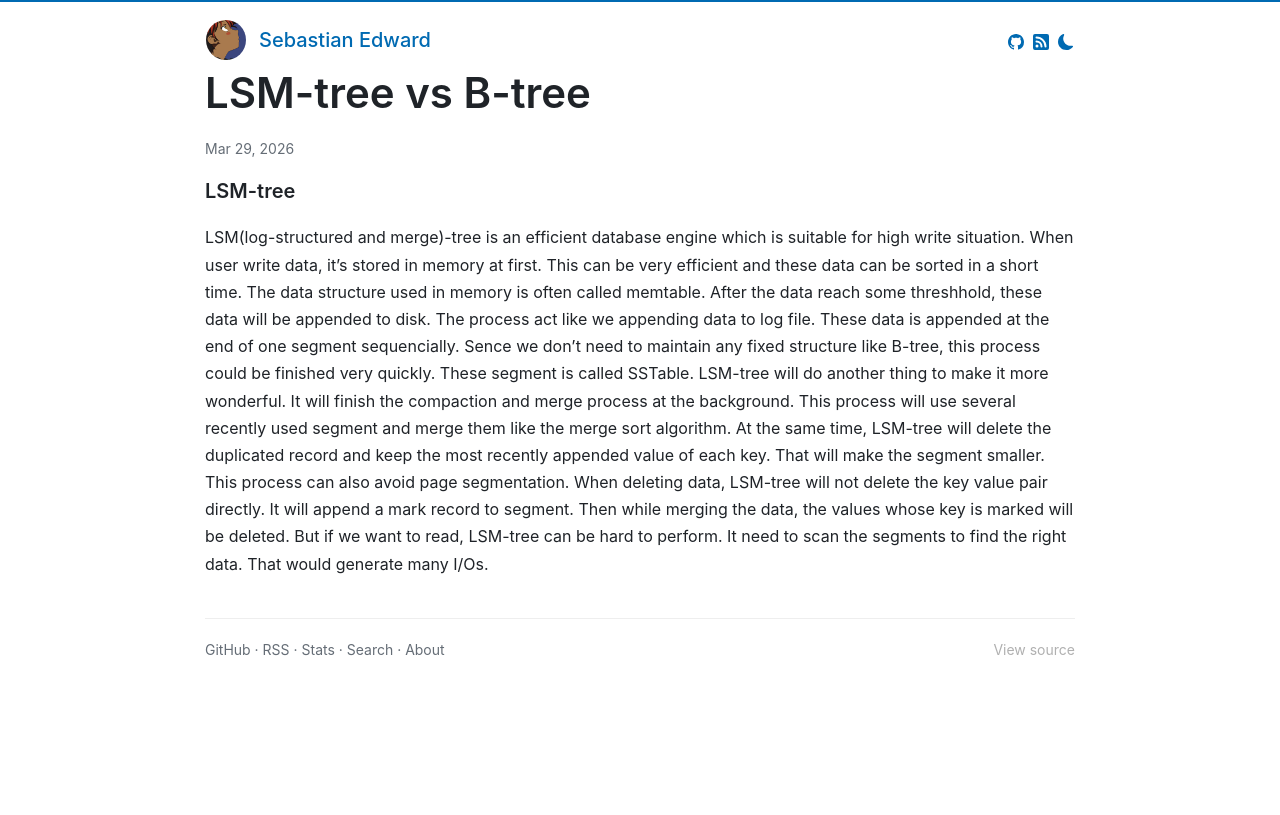
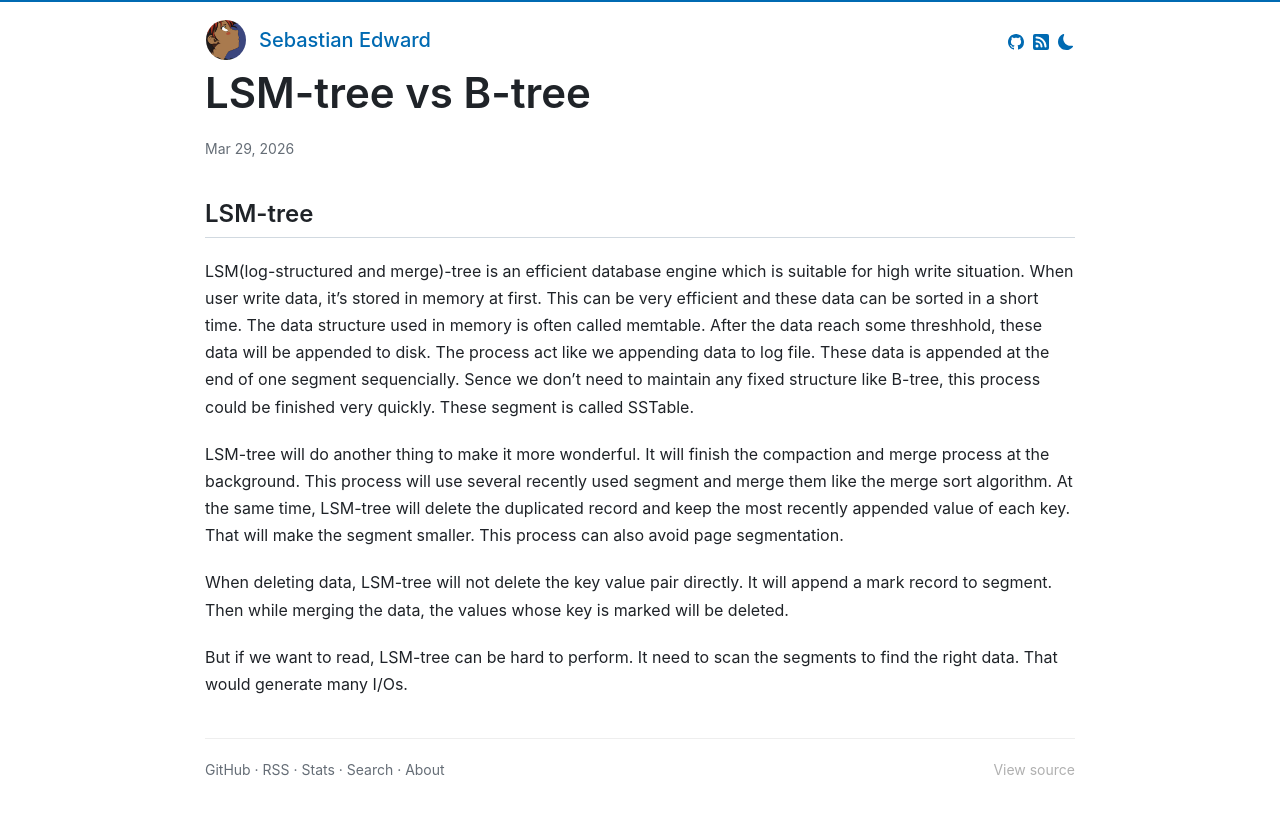
Before and after one commit to sebastian-edward/sebastian-edward.github.io, a Jekyll site: the page built from _posts/2026-03-29-LSM-tree-vs-B-tree.md, in a window 1280 px wide. Shown: the top 815 px of the page. Built offline with Jekyll 4.4.1, drawn with Linux system fonts in a browser that asks for light colours; comment, search, counter and statistics services are not loaded.

Commit message:
adjust the format

```diff
--- a/_posts/2026-03-29-LSM-tree-vs-B-tree.md
+++ b/_posts/2026-03-29-LSM-tree-vs-B-tree.md
@@ -3,11 +3,11 @@ layout: post
 title: LSM-tree vs B-tree
 ---
 
-### LSM-tree
-LSM(log-structured and merge)-tree is an efficient database engine which is suitable for high write situation. When user write data, it's stored in memory at first. This can be very efficient and
-these data can be sorted in a short time. The data structure used in memory is often called memtable. After the data reach some threshhold, these data will be appended to disk. The process act like
-we appending data to log file. These data is appended at the end of one segment sequencially. Sence we don't need to maintain any fixed structure like B-tree, this process could be finished very
-quickly. These segment is called SSTable.
+## LSM-tree
+LSM(log-structured and merge)-tree is an efficient database engine which is suitable for high write situation. When user write data, it's stored in memory at first. This can be very efficient and these data can be sorted in a short time. The data structure used in memory is often called memtable. After the data reach some threshhold, these data will be appended to disk. The process act like we appending data to log file. These data is appended at the end of one segment sequencially. Sence we don't need to maintain any fixed structure like B-tree, this process could be finished very quickly. These segment is called SSTable.
+
 LSM-tree will do another thing to make it more wonderful. It will finish the compaction and merge process at the background. This process will use several recently used segment and merge them like the merge sort algorithm. At the same time, LSM-tree will delete the duplicated record and keep the most recently appended value of each key. That will make the segment smaller. This process can also avoid page segmentation.
+
 When deleting data, LSM-tree will not delete the key value pair directly. It will append a mark record to segment. Then while merging the data, the values whose key is marked will be deleted.
+
 But if we want to read, LSM-tree can be hard to perform. It need to scan the segments to find the right data. That would generate many I/Os.
```
